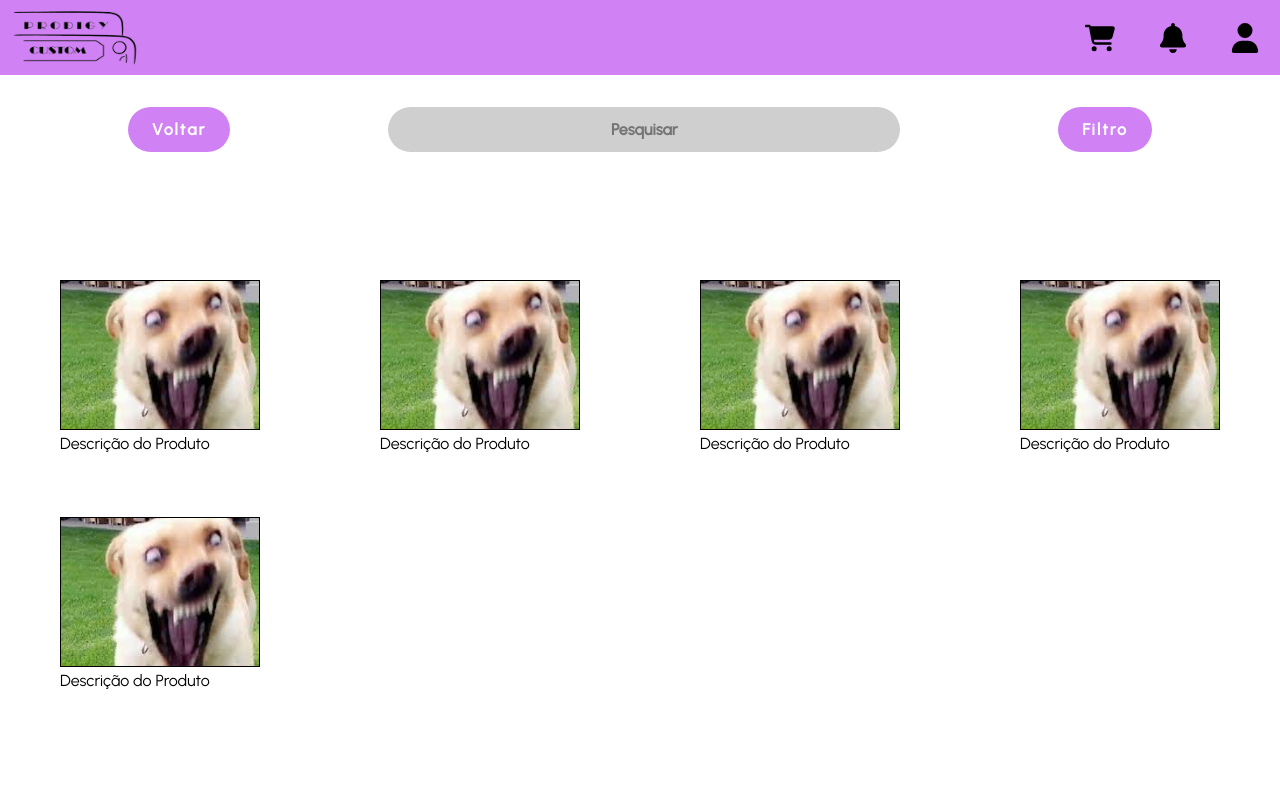
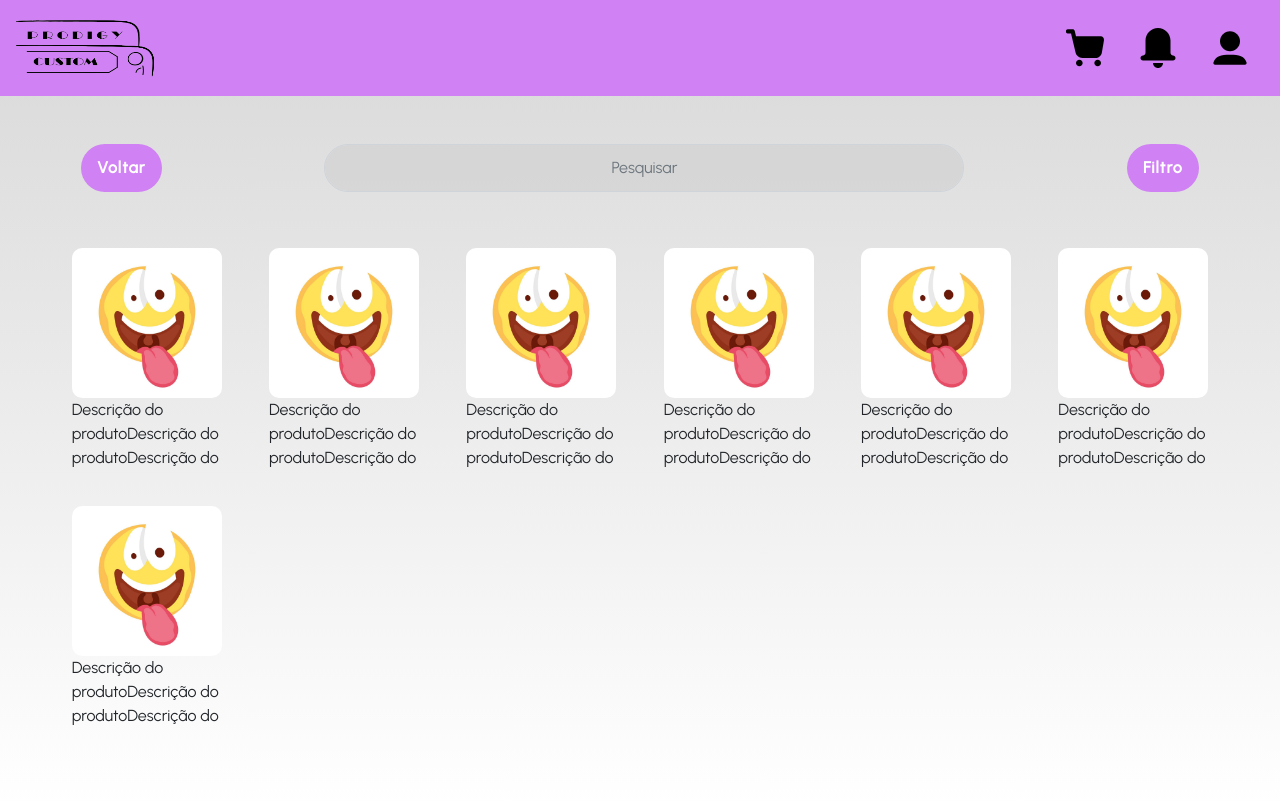
Before and after one commit to Fuyuyukii/Prodigy-Custom, a PHP site: page /tela-produtos/index.html in a window 1280 px wide. Before the commit the page ends 689 px from the top, so only its background shows below. Run offline with PHP 8.4, Linux system fonts and the light colour scheme.

Commit message:
tela de produtos

```diff
--- a/style.css
+++ b/style.css
@@ -106,3 +106,45 @@ input[type=text]:focus, input[type=password]:focus{
     width: 650px;
     height: 500px;
 }
+
+.pesquisa-produto{
+    max-width: 50%;
+}
+
+.grid-items{
+    grid-template-columns: repeat(6, 1fr);
+    place-items: center;
+}
+
+@media (max-width:1000px){
+    .grid-items{
+        grid-template-columns: repeat(4, 1fr);
+    }
+}
+@media (max-width:850px){
+    .grid-items{
+        grid-template-columns: repeat(3, 1fr);
+    }
+}
+@media (max-width:600px){
+    .grid-items{
+        grid-template-columns: repeat(2, 1fr);
+    }
+}
+@media (max-width:430px){
+    .grid-items{
+        grid-template-columns: 1fr;
+    }
+}
+
+.item>img{
+    max-width: 150px;
+    max-height: 150px;
+    border-radius:10px
+}
+.item>p{
+    text-overflow: ellipsis;
+    max-width: 150px;
+    max-height: 8ch;
+    overflow: hidden;
+}
--- a/tela-produtos/index.html
+++ b/tela-produtos/index.html
@@ -6,7 +6,9 @@
     <meta http-equiv="X-UA-Compatible" content="IE=edge">
     <meta name="viewport" content="width=device-width, initial-scale=1.0">
     <title>Tela produtos</title>
-    <link rel="stylesheet" href="style.css">
+    <link rel="stylesheet" href="../style.css">
+    <link href="https://cdn.jsdelivr.net/npm/bootstrap@5.2.3/dist/css/bootstrap.min.css" rel="stylesheet"integrity="sha384-rbsA2VBKQhggwzxH7pPCaAqO46MgnOM80zW1RWuH61DGLwZJEdK2Kadq2F9CUG65" crossorigin="anonymous">
+    <script src="https://cdn.jsdelivr.net/npm/bootstrap@5.2.3/dist/js/bootstrap.bundle.min.js"integrity="sha384-kenU1KFdBIe4zVF0s0G1M5b4hcpxyD9F7jL+jjXkk+Q2h455rYXK/7HAuoJl+0I4"crossorigin="anonymous"></script>
     <link rel="preconnect" href="https://fonts.googleapis.com">
     <link rel="preconnect" href="https://fonts.gstatic.com" crossorigin>
     <link href="https://fonts.googleapis.com/css2?family=Urbanist:wght@100;400;500&display=swap" rel="stylesheet">
@@ -16,67 +18,93 @@
 <body>
 
     <header>
-        <nav class="nav">
-            <img class="imagem-logo" src="fotologo.png" alt="imagem da logo">
+        <nav class="nav navbar">
+            <img class="logo" src="fotologo.png" alt="imagem da logo">
             <div class="icones">
-                <svg class="icone" xmlns="http://www.w3.org/2000/svg"
-                    viewBox="0 0 576 512"><!--! Font Awesome Pro 6.3.0 by @fontawesome - https://fontawesome.com License - https://fontawesome.com/license (Commercial License) Copyright 2023 Fonticons, Inc. -->
+                <svg style='cursor:pointer' width="40px" height="40px" viewBox="0 0 24 24" fill="none"
+                    xmlns="http://www.w3.org/2000/svg">
+                    <g id="SVGRepo_bgCarrier" stroke-width="0"></g>
+                    <g id="SVGRepo_tracerCarrier" stroke-linecap="round" stroke-linejoin="round"></g>
+                    <g id="SVGRepo_iconCarrier">
                         <path
-                        d="M0 24C0 10.7 10.7 0 24 0H69.5c22 0 41.5 12.8 50.6 32h411c26.3 0 45.5 25 38.6 50.4l-41 152.3c-8.5 31.4-37 53.3-69.5 53.3H170.7l5.4 28.5c2.2 11.3 12.1 19.5 23.6 19.5H488c13.3 0 24 10.7 24 24s-10.7 24-24 24H199.7c-34.6 0-64.3-24.6-70.7-58.5L77.4 54.5c-.7-3.8-4-6.5-7.9-6.5H24C10.7 48 0 37.3 0 24zM128 464a48 48 0 1 1 96 0 48 48 0 1 1 -96 0zm336-48a48 48 0 1 1 0 96 48 48 0 1 1 0-96z" />
+                            d="M4 0.75H1C0.447715 0.75 0 1.19772 0 1.75V2.25C0 2.80228 0.447715 3.25 1 3.25H3.0119L5.73626 14.7312C6.18267 16.6125 7.84065 17.9508 9.76471 17.9987V18H17.5874C19.5362 18 21.2014 16.5956 21.5301 14.6747L22.7857 7.33734C22.9947 6.11571 22.0537 5 20.8143 5H5.99657L5.21623 1.7114C5.08251 1.14787 4.57918 0.75 4 0.75Z"
+                            fill="#000000"></path>
+                        <path
+                            d="M10 21C10 22.1046 9.10457 23 8 23C6.89543 23 6 22.1046 6 21C6 19.8954 6.89543 19 8 19C9.10457 19 10 19.8954 10 21Z"
+                            fill="#000000"></path>
+                        <path
+                            d="M21 21C21 22.1046 20.1046 23 19 23C17.8954 23 17 22.1046 17 21C17 19.8954 17.8954 19 19 19C20.1046 19 21 19.8954 21 21Z"
+                            fill="#000000"></path>
+                    </g>
                 </svg>
-                <svg class="icone" xmlns="http://www.w3.org/2000/svg"
-                    viewBox="0 0 448 512"><!--! Font Awesome Pro 6.3.0 by @fontawesome - https://fontawesome.com License - https://fontawesome.com/license (Commercial License) Copyright 2023 Fonticons, Inc. -->
-                    <path
-                        d="M224 0c-17.7 0-32 14.3-32 32V51.2C119 66 64 130.6 64 208v18.8c0 47-17.3 92.4-48.5 127.6l-7.4 8.3c-8.4 9.4-10.4 22.9-5.3 34.4S19.4 416 32 416H416c12.6 0 24-7.4 29.2-18.9s3.1-25-5.3-34.4l-7.4-8.3C401.3 319.2 384 273.9 384 226.8V208c0-77.4-55-142-128-156.8V32c0-17.7-14.3-32-32-32zm45.3 493.3c12-12 18.7-28.3 18.7-45.3H224 160c0 17 6.7 33.3 18.7 45.3s28.3 18.7 45.3 18.7s33.3-6.7 45.3-18.7z" />
+                <svg style='cursor:pointer' width="40px" height="40px" version="1.0" id="Layer_1"
+                    xmlns="http://www.w3.org/2000/svg" xmlns:xlink="http://www.w3.org/1999/xlink" viewBox="0 0 64 64"
+                    enable-background="new 0 0 64 64" xml:space="preserve" fill="#000000">
+                    <g id="SVGRepo_bgCarrier" stroke-width="0"></g>
+                    <g id="SVGRepo_tracerCarrier" stroke-linecap="round" stroke-linejoin="round"></g>
+                    <g id="SVGRepo_iconCarrier">
+                        <g>
+                            <path fill="#000"
+                                d="M56,44c-1.832,0-4-2.168-4-4V20C52,8.973,43.027,0,32,0S12,8.973,12,20v20c0,1.793-2.207,4-4,4 c-2.211,0-4,1.789-4,4s1.789,4,4,4h48c2.211,0,4-1.789,4-4S58.211,44,56,44z">
+                            </path>
+                            <path fill="#000" d="M32,64c4.418,0,8-3.582,8-8H24C24,60.418,27.582,64,32,64z"></path>
+                        </g>
+                    </g>
                 </svg>
-                <svg class="icone" xmlns="http://www.w3.org/2000/svg"
-                    viewBox="0 0 448 512"><!--! Font Awesome Pro 6.3.0 by @fontawesome - https://fontawesome.com License - https://fontawesome.com/license (Commercial License) Copyright 2023 Fonticons, Inc. -->
-                    <path
-                        d="M224 256A128 128 0 1 0 224 0a128 128 0 1 0 0 256zm-45.7 48C79.8 304 0 383.8 0 482.3C0 498.7 13.3 512 29.7 512H418.3c16.4 0 29.7-13.3 29.7-29.7C448 383.8 368.2 304 269.7 304H178.3z" />
+                <svg style='cursor:pointer' width="40px" height="40px" viewBox="0 0 24 24" fill="none"
+                    xmlns="http://www.w3.org/2000/svg">
+                    <g id="SVGRepo_bgCarrier" stroke-width="0"></g>
+                    <g id="SVGRepo_tracerCarrier" stroke-linecap="round" stroke-linejoin="round"></g>
+                    <g id="SVGRepo_iconCarrier">
+                        <rect width="24" height="24"></rect>
+                        <path fill-rule="evenodd" clip-rule="evenodd"
+                            d="M6 8C6 4.68629 8.68629 2 12 2C15.3137 2 18 4.68629 18 8C18 11.3137 15.3137 14 12 14C8.68629 14 6 11.3137 6 8Z"
+                            fill="#000"></path>
+                        <path fill-rule="evenodd" clip-rule="evenodd"
+                            d="M5.43094 16.9025C7.05587 16.2213 9.2233 16 12 16C14.771 16 16.9351 16.2204 18.5586 16.8981C20.3012 17.6255 21.3708 18.8613 21.941 20.6587C22.1528 21.3267 21.6518 22 20.9592 22H3.03459C2.34482 22 1.84679 21.3297 2.0569 20.6654C2.62537 18.8681 3.69119 17.6318 5.43094 16.9025Z"
+                            fill="#000"></path>
+                    </g>
                 </svg>
             </div>
         </nav>
     </header>
     <main>
-        <div class="top">
-            <div class="menu">
-                <a class="btn btn-primary" href="../venda produto/tela_venda.html">Voltar</a>
-                <input class="pesquisa" type="text" placeholder="Pesquisar">
-                <a class="btn btn-primary">Filtro</a>
+        <div class="col-md-12 d-flex justify-content-around mt-5">
+
+            <a href="../venda-produto/tela_venda.html"><button class="button-primario">Voltar</button></a>
+            <input type="text" class="form-control text-center pesquisa-produto" placeholder="Pesquisar">
+            <a href=""><button class="button-primario">Filtro</button></a>
+
         </div>
+
+        <div class="grid-items d-grid p-5">
+            <div class="item">
+                <img src="dale.png" alt="">
+                <p>Descrição do produtoDescrição do produtoDescrição do produtoDescrição do produtoDescrição do produtoDescrição do produto</p>
             </div>
-        <div class="content">
-            <div class="produtos">
-                <div class="produto">
+            <div class="item m-2">
                 <img src="dale.png" alt="">
-                    <div class="descricao">
-                        <p>Descrição do Produto</p>
+                <p>Descrição do produtoDescrição do produtoDescrição do produtoDescrição do produtoDescrição do produtoDescrição do produto</p>
             </div>
+            <div class="item m-2">
+                <img src="dale.png" alt="">
+                <p>Descrição do produtoDescrição do produtoDescrição do produtoDescrição do produtoDescrição do produtoDescrição do produto</p>
             </div>
-                <div class="produto">
+            <div class="item m-2">
                 <img src="dale.png" alt="">
-                    <div class="descricao">
-                        <p>Descrição do Produto</p>
+                <p>Descrição do produtoDescrição do produtoDescrição do produtoDescrição do produtoDescrição do produtoDescrição do produto</p>
             </div>
+            <div class="item m-2">
+                <img src="dale.png" alt="">
+                <p>Descrição do produtoDescrição do produtoDescrição do produtoDescrição do produtoDescrição do produtoDescrição do produto</p>
             </div>
-                <div class="produto">
+            <div class="item m-2">
                 <img src="dale.png" alt="">
-                    <div class="descricao">
-                        <p>Descrição do Produto</p>
+                <p>Descrição do produtoDescrição do produtoDescrição do produtoDescrição do produtoDescrição do produtoDescrição do produto</p>
             </div>
-                </div>
-                <div class="produto">
+            <div class="item m-2">
                 <img src="dale.png" alt="">
-                    <div class="descricao">
-                        <p>Descrição do Produto</p>
-                    </div>
-                </div>
-                <div class="produto">
-                    <img src="dale.png" alt="">
-                    <div class="descricao">
-                        <p>Descrição do Produto</p>
-                    </div>
-                </div>
+                <p>Descrição do produtoDescrição do produtoDescrição do produtoDescrição do produtoDescrição do produtoDescrição do produto</p>
             </div>
         </div>
     </main>
--- a/tela-produtos/style.css
+++ /dev/null
@@ -1,123 +0,0 @@
-:root{
-    --primary: #D081F4
-}
-
-*{
-    margin: 0;
-    padding: 0;
-    box-sizing: border-box;
-    font-family: urbanist;
-}
-
-.nav{
-    display: flex;
-    justify-content: space-between;
-    width: 100%;
-    background-color: var(--primary);
-    align-items: center;
-}
-.imagem-logo{
-    width: 150px;
-    height: 75px;
-}
-.icones{
-    display: flex;
-    justify-content: space-between;
-    margin-right: 20px;
-    width: 175px
-}
-.icone{
-    width: 30px;
-    height: 30px;
-}
-
-.top, .content{
-    display: flex;
-    justify-content: center;
-    margin-top: 2rem;
-    width: 100%;
-}
-
-.menu{
-    display: flex;
-    width: 80%;
-    justify-content: space-between;
-    flex-wrap: wrap
-}
-.btn{
-    display: flex;
-    justify-content: center;
-    align-items: center;
-    font-size:1rem;
-    padding: 0.75em 2em;
-    border-radius: 100vw;
-    font-weight: bold;
-    border:0;
-    letter-spacing: 1.5px;
-    cursor: pointer;
-}
-.btn-primary{
-    font-family: urbanist;
-    font-weight: 600;
-    padding: 0.825em 1.5em;
-    border-radius: 100vw;
-    border:none;
-    background-color: var(--primary);
-    color:white;
-    pointer-events: auto;
-    cursor: pointer;
-    letter-spacing: 2px;
-    text-decoration: none;
-    font-size: 1rem;
-}
-
-.pesquisa{
-    background-color: #cfcfcf;
-    border: 0;
-    border-radius: 100vw;
-    text-align: center;
-    padding: 0.75em 2em;
-    font-size: 1rem;
-    font-weight: 600;
-    min-width: 50%;
-}
-
-.produtos{
-    display: grid;
-    grid-template-columns: 1fr 1fr 1fr 1fr;
-    width: 100%;
-    justify-items: center;
-}
-
-@media (max-width:600px){
-    .produtos{
-        grid-template-columns: 1fr 1fr;
-    }
-}
-
-@media (max-width:400px){
-    .produtos{
-        grid-template-columns: 1fr;
-        width: 100%
-    }
-}
-
-.produto{
-    margin-top:4em
-}
-
-.produto>img{
-    border: solid black 1px;
-    max-width: 300px;
-    width: 200px;
-    max-height: 150px;
-    object-fit: cover;
-}
-
-.descricao{
-    width: 200px;
-}
-
-.content:has(.produtos){
-    margin-top: 4em ;
-}
```
Also changed, not shown: visualiza-produto/index.html (+0 -86 lines), tela-produtos/dale.png. Lines whose indentation alone changed are shown as unchanged.
